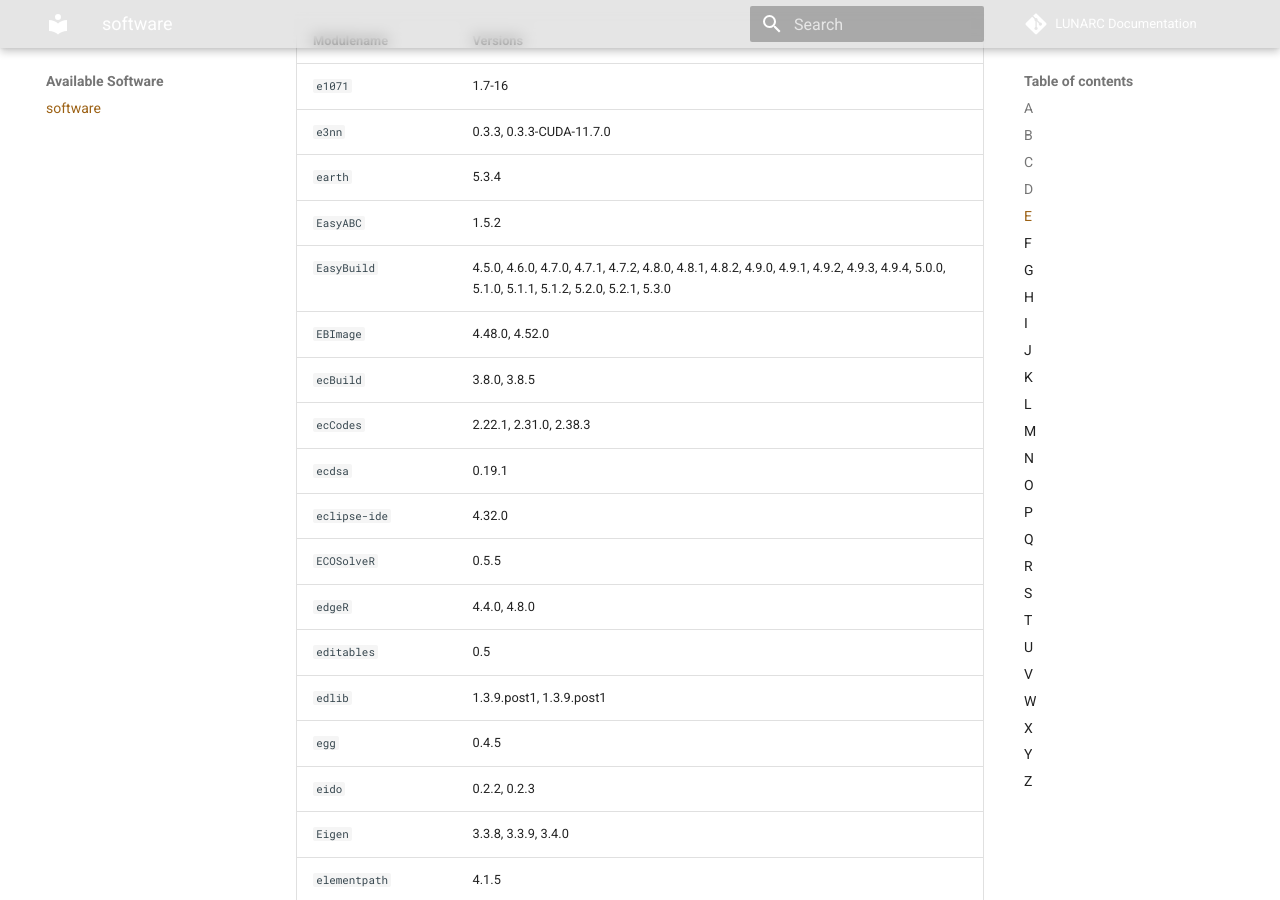
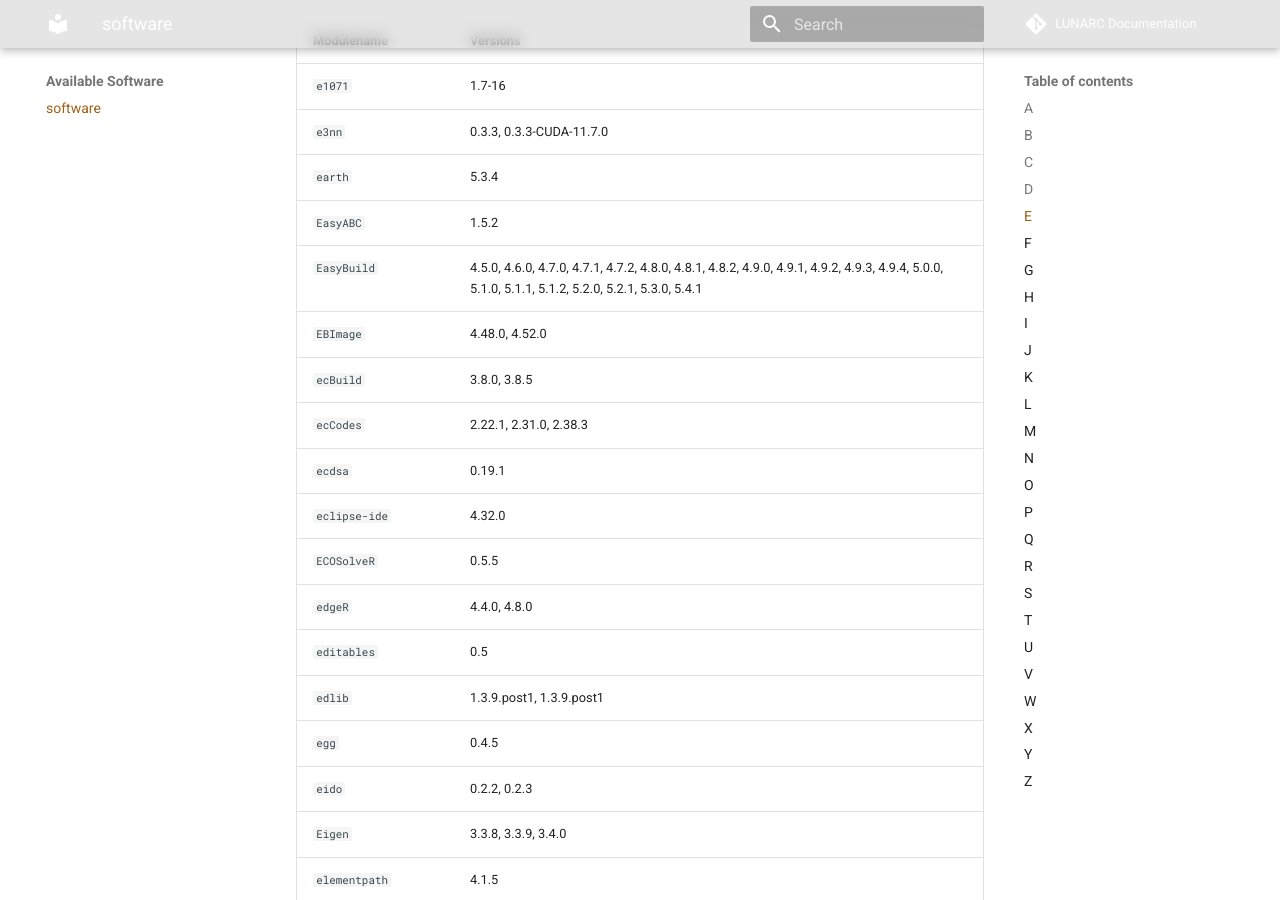
Before and after one commit to lunarc/lunarc_docs, an MkDocs documentation site: the page built from docs/software/installed_software.md, in a window 1280 px wide and 900 px high, scrolled down 36410 px. Built offline with MkDocs 1.6.1 and Material for MkDocs 9.7.7, drawn with Linux system fonts in a browser that asks for light colours; comment, search, counter and statistics services are not loaded; some of the changed text lies outside the part shown.

Commit message:
List of software modules auto-updated

```diff
--- a/docs/software/installed_software.md
+++ b/docs/software/installed_software.md
@@ -805,7 +805,7 @@
 | `e3nn` | 0.3.3, 0.3.3-CUDA-11.7.0 |
 | `earth` | 5.3.4 |
 | `EasyABC` | 1.5.2 |
-| `EasyBuild` | 4.5.0, 4.6.0, 4.7.0, 4.7.1, 4.7.2, 4.8.0, 4.8.1, 4.8.2, 4.9.0, 4.9.1, 4.9.2, 4.9.3, 4.9.4, 5.0.0, 5.1.0, 5.1.1, 5.1.2, 5.2.0, 5.2.1, 5.3.0 |
+| `EasyBuild` | 4.5.0, 4.6.0, 4.7.0, 4.7.1, 4.7.2, 4.8.0, 4.8.1, 4.8.2, 4.9.0, 4.9.1, 4.9.2, 4.9.3, 4.9.4, 5.0.0, 5.1.0, 5.1.1, 5.1.2, 5.2.0, 5.2.1, 5.3.0, 5.4.1 |
 | `EBImage` | 4.48.0, 4.52.0 |
 | `ecBuild` | 3.8.0, 3.8.5 |
 | `ecCodes` | 2.22.1, 2.31.0, 2.38.3 |
```
Also changed, not shown: other parts of docs/software/installed_software.md (+2 -2 lines).
